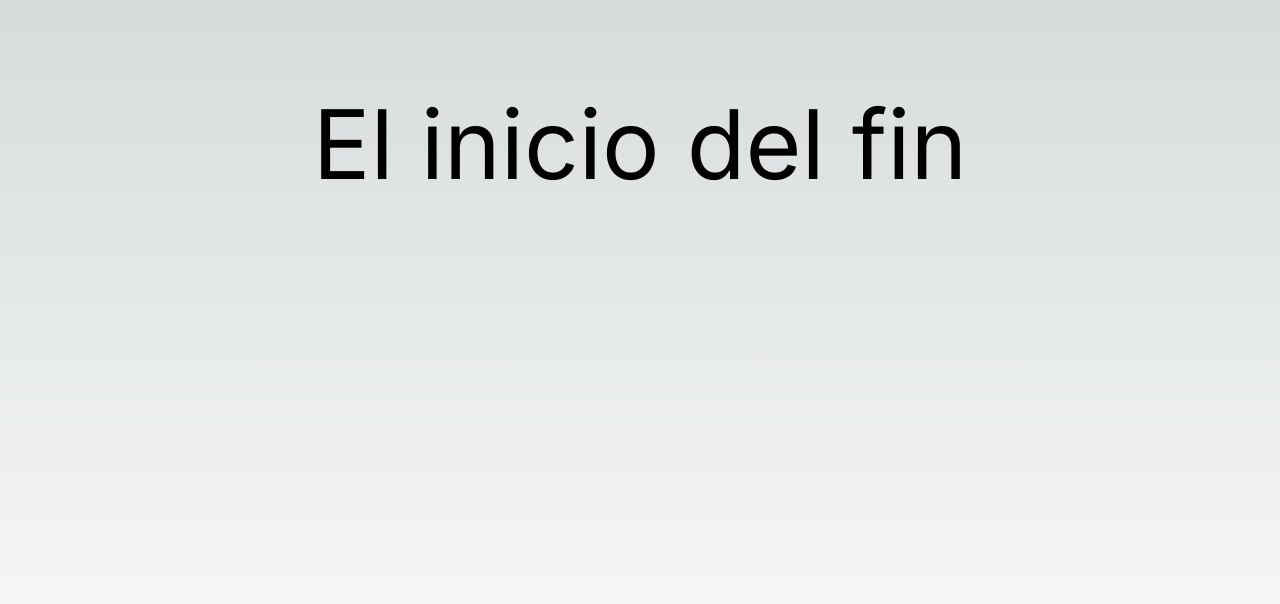
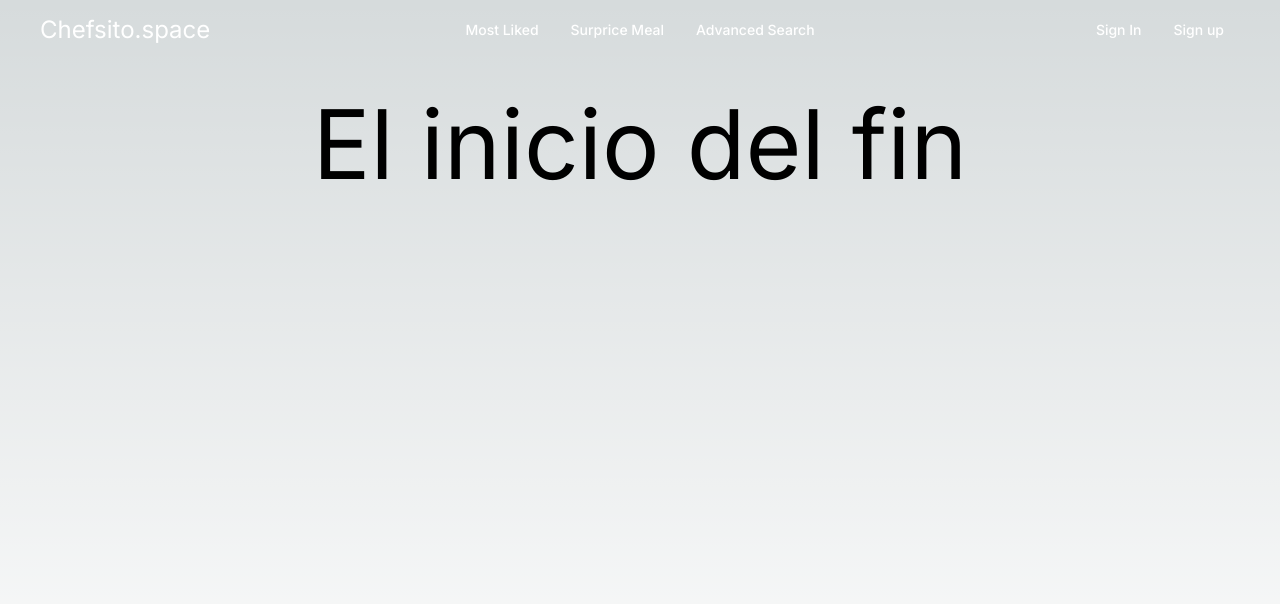
Before and after one commit to ByChanderZap/chefsito-space, a Next.js app: page / in a window 1280 px wide. Shown: the top 604 px of the page. Built offline with nearby package versions, Linux system fonts and the light colour scheme.

Commit message:
[add] - creation of the most basic navbar

```diff
--- a/src/app/layout.tsx
+++ b/src/app/layout.tsx
@@ -1,6 +1,7 @@
 import type { Metadata } from "next";
 import { Inter } from "next/font/google";
 import "./globals.css";
+import NavBar from "@/components/navbar";
 
 const inter = Inter({ subsets: ["latin"] });
 
@@ -16,7 +17,10 @@ export default function RootLayout({
 }>) {
   return (
     <html lang="en">
-      <body className={inter.className}>{children}</body>
+      <body className={inter.className}>
+        <NavBar></NavBar>
+        {children}
+      </body>
     </html>
   );
 }
--- /dev/null
+++ b/src/components/navbar.tsx
@@ -0,0 +1,38 @@
+import Link from "next/link";
+
+export default function NavBar() {
+  return (
+    <header className="py-3 px-10 flex items-center fixed top-0 w-full justify-between z-40 text-white">
+      <div className="flex flex-grow basis-0">
+        <Link href="/" className="text-2xl">
+          Chefsito.space
+        </Link>
+      </div>
+
+      <nav className="hidden xl:block sm:hidden">
+        <ul className="flex text-sm [&>li>a]:transition-colors [&>li>a]:duration-500 [&>li>a]:text-current [&>li>a]:font-medium [&>li>a]:inline-block [&>li>a]:px-4 [&>li>a]:py-2">
+          <li>
+            <Link href="#TODO">Most Liked</Link>
+          </li>
+          <li>
+            <Link href="#TODO">Surprice Meal</Link>
+          </li>
+          <li>
+            <Link href="#TODO">Advanced Search</Link>
+          </li>
+        </ul>
+      </nav>
+
+      <nav className="flex flex-grow justify-end basis-0">
+        <ul className="flex text-sm [&>li>a]:transition-colors [&>li>a]:duration-500 [&>li>a]:text-current [&>li>a]:font-medium [&>li>a]:inline-block [&>li>a]:px-4 [&>li>a]:py-2">
+          <li className="hidden xl:block sm:hidden">
+            <Link href="#TODO">Sign In</Link>
+          </li>
+          <li className="hidden xl:block sm:hidden">
+            <Link href="#TODO">Sign up</Link>
+          </li>
+        </ul>
+      </nav>
+    </header>
+  );
+}
```
